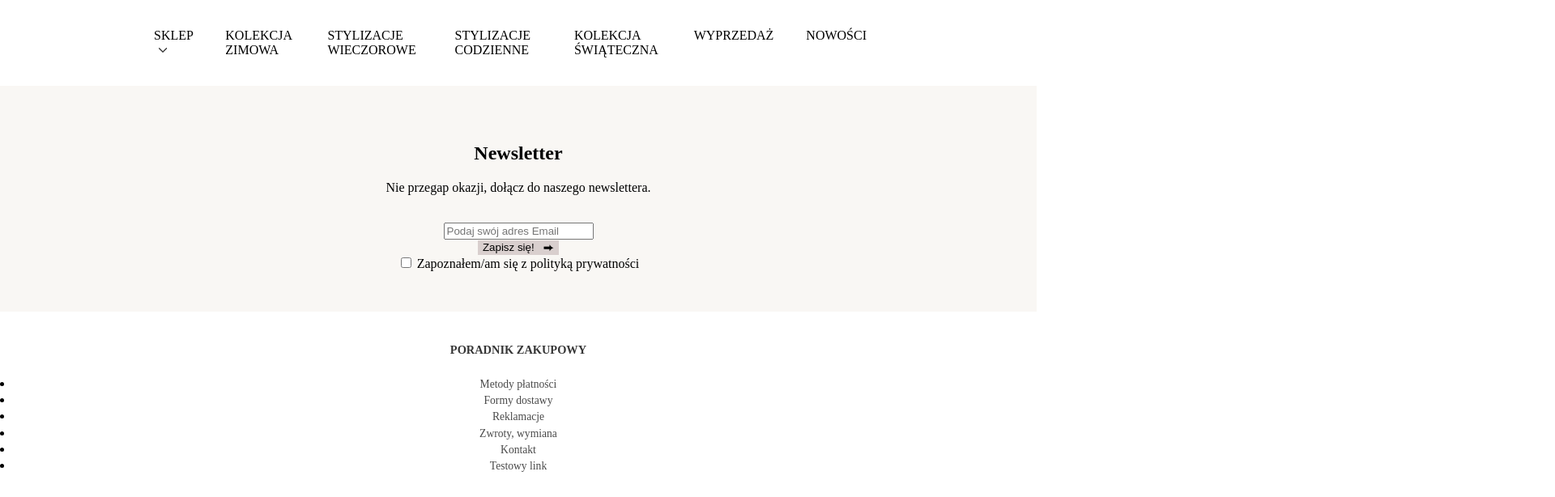
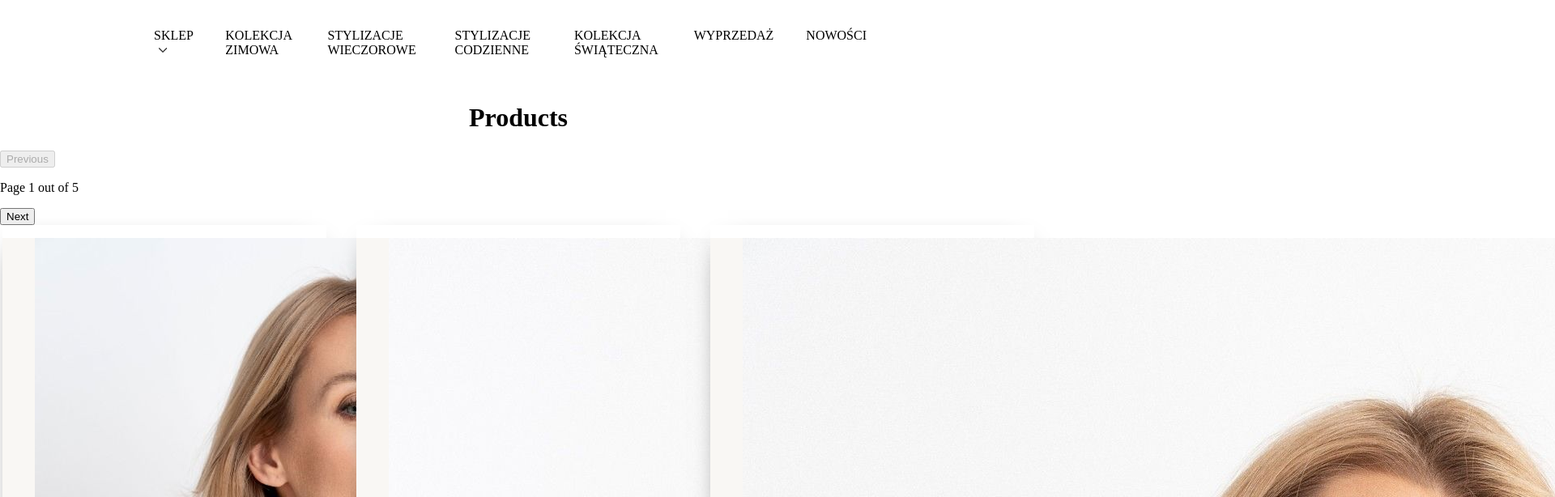
Before and after one commit to Sienkowski99/wsb_shop, a Nuxt app: page /products in a window 1280 px wide. Shown: the part 122-736 px from the top of the page at 81% size, 1920 px wide, since content can reach past the window. Built offline with nearby package versions, Linux system fonts and the light colour scheme.

Commit message:
add products page

```diff
--- a/components/Header/Menu.vue
+++ b/components/Header/Menu.vue
@@ -22,53 +22,57 @@ const dropdown = ref(false);
           v-show="dropdown"
         >
           <div class="menu__dropdown-item">
-            <NuxtLink to="/">Kolekcja</NuxtLink>
+            <NuxtLink to="/products">Kolekcja</NuxtLink>
           </div>
 
           <div class="menu__dropdown-item">
-            <NuxtLink to="/">Sukienki | Kombinezony</NuxtLink>
+            <NuxtLink to="/products">Sukienki | Kombinezony</NuxtLink>
           </div>
 
           <div class="menu__dropdown-item">
-            <NuxtLink to="/">Bluzki | Koszule</NuxtLink>
+            <NuxtLink to="/products">Bluzki | Koszule</NuxtLink>
           </div>
 
           <div class="menu__dropdown-item">
-            <NuxtLink to="/">Marynarki</NuxtLink>
+            <NuxtLink to="/products">Marynarki</NuxtLink>
           </div>
 
           <div class="menu__dropdown-item">
-            <NuxtLink to="/">Płaszcze | Kurtki</NuxtLink>
+            <NuxtLink to="/products">Płaszcze | Kurtki</NuxtLink>
           </div>
 
           <div class="menu__dropdown-item">
-            <NuxtLink to="/">Spodnie</NuxtLink>
+            <NuxtLink to="/products">Spodnie</NuxtLink>
           </div>
 
           <div class="menu__dropdown-item">
-            <NuxtLink to="/">Spódnice</NuxtLink>
+            <NuxtLink to="/products">Spódnice</NuxtLink>
           </div>
 
           <div class="menu__dropdown-item">
-            <NuxtLink to="/">Swetry</NuxtLink>
+            <NuxtLink to="/products">Swetry</NuxtLink>
           </div>
 
           <div class="menu__dropdown-item">
-            <NuxtLink to="/">Golfy</NuxtLink>
+            <NuxtLink to="/products">Golfy</NuxtLink>
           </div>
 
           <div class="menu__dropdown-item">
-            <NuxtLink to="/">Rabat 10%</NuxtLink>
+            <NuxtLink to="/products">Rabat 10%</NuxtLink>
           </div>
         </div>
       </Transition>
 
-      <NuxtLink class="menu__item" to="/">Kolekcja zimowa</NuxtLink>
-      <NuxtLink class="menu__item" to="/">Stylizacje wieczorowe</NuxtLink>
-      <NuxtLink class="menu__item" to="/">Stylizacje codzienne</NuxtLink>
-      <NuxtLink class="menu__item" to="/">Kolekcja świąteczna</NuxtLink>
-      <NuxtLink class="menu__item" to="/">Wyprzedaż</NuxtLink>
-      <NuxtLink class="menu__item" to="/">Nowości</NuxtLink>
+      <NuxtLink class="menu__item" to="/products">Kolekcja zimowa</NuxtLink>
+      <NuxtLink class="menu__item" to="/products"
+        >Stylizacje wieczorowe</NuxtLink
+      >
+      <NuxtLink class="menu__item" to="/products"
+        >Stylizacje codzienne</NuxtLink
+      >
+      <NuxtLink class="menu__item" to="/products">Kolekcja świąteczna</NuxtLink>
+      <NuxtLink class="menu__item" to="/products">Wyprzedaż</NuxtLink>
+      <NuxtLink class="menu__item" to="/products">Nowości</NuxtLink>
     </div>
   </div>
 </template>
--- a/components/Home/Promotions.vue
+++ b/components/Home/Promotions.vue
@@ -43,7 +43,9 @@
         <span class="has-text-black mb-2 mt-4"
           >Produkty z sezonu 2023 i wcześniejsze</span
         >
-        <button class="button is-black">Zobacz &nbsp;&nbsp;⮕</button>
+        <NuxtLink to="/products" class="button is-black"
+          >Zobacz &nbsp;&nbsp;⮕</NuxtLink
+        >
       </div>
     </div>
     <div class="promotion column">
@@ -52,7 +54,9 @@
         <span class="has-text-black mb-2 mt-4"
           >Najnowsze modele kolekcji 2024</span
         >
-        <button class="button is-black">Zobacz &nbsp;&nbsp;⮕</button>
+        <NuxtLink to="/products" class="button is-black"
+          >Zobacz &nbsp;&nbsp;⮕</NuxtLink
+        >
       </div>
     </div>
   </div>
--- /dev/null
+++ b/components/Products/index.vue
@@ -0,0 +1,130 @@
+<script setup>
+function createRandomList(n, from_) {
+  const randomList = [];
+  for (let i = 0; i < n; i++) {
+    const randomIndex = Math.floor(Math.random() * from_.length);
+    randomList.push(from_[randomIndex]);
+  }
+  return randomList;
+}
+
+const baseClothes = [
+  { name: "Marynarka zielona", price: "266,99", imagePath: "clothes1.jpg" },
+  { name: "Biała koszulka", price: "300,00", imagePath: "clothes2.jpg" },
+  { name: "Spódnica Magenta", price: "221,50", imagePath: "clothes3.jpg" },
+  { name: "Spódnica zółta", price: "150,99", imagePath: "clothes4.jpg" },
+  { name: "Spódnica czarna", price: "300,00", imagePath: "clothes5.jpg" },
+  { name: "Płaszcz Borra", price: "221,50", imagePath: "clothes6.jpg" },
+  { name: "Bluzka biała", price: "130,00", imagePath: "clothes7.jpg" },
+  { name: "Bluzka czarna", price: "130,00", imagePath: "clothes8.jpg" },
+  { name: "Koszulka Avocado", price: "221,50", imagePath: "clothes9.jpg" },
+];
+const products = ref(createRandomList(50, baseClothes));
+const selectedPage = ref(1);
+const itemsPerPage = 10;
+const maxPages = Math.ceil(products.value.length / itemsPerPage);
+const paginatedItems = ref([]);
+function setPageTo(page) {
+  selectedPage.value = page;
+}
+function update() {
+  const start = (selectedPage.value - 1) * itemsPerPage;
+  paginatedItems.value = products.value.slice(start, start + itemsPerPage);
+}
+function previousPage(page) {
+  if (selectedPage.value > 1) {
+    selectedPage.value--;
+  }
+  update();
+}
+function nextPage(page) {
+  if (selectedPage.value < maxPages) {
+    selectedPage.value++;
+  }
+  update();
+}
+update();
+</script>
+
+<template>
+  <div
+    class="container mb-6 is-flex is-flex-direction-column is-flex-justify-center"
+  >
+    <h1
+      class="is-size-2 has-text-weight-bold has-text-black my-6 has-text-centered"
+    >
+      Products
+    </h1>
+    <div class="is-flex is-justify-content-center mb-6 custom-gap">
+      <button
+        @click="previousPage"
+        class="button is-black is-small"
+        :disabled="selectedPage === 1"
+      >
+        Previous
+      </button>
+      <p class="is-size-5 my-auto">
+        Page {{ selectedPage }} out of {{ maxPages }}
+      </p>
+      <button
+        @click="nextPage"
+        class="button is-black is-small"
+        :disabled="selectedPage === maxPages"
+      >
+        Next
+      </button>
+    </div>
+    <div class="grid mb-6">
+      <TileTemplate
+        class="cell"
+        v-bind:cloth="cloth"
+        v-bind:size="3"
+        v-for="cloth in paginatedItems"
+      />
+    </div>
+    <div class="mx-6 has-text-gray-light">
+      <p>
+        W sezonie AW 2019 nie dzielimy kolekcji na kilka zamkniętych grup, lecz
+        stawiamy na wybrane kolory i budujemy wokół nich przenikające się między
+        sobą szafy, kapsuły. Główne kolory to cynamon, rudy brąz, butelkowa
+        zieleń, niebieski, granat i szarość oraz bordo. Przeważać zdecydowanie
+        będą modele romantyczne, sukienki rozkloszowane dołem, długości midi w
+        klimatach boho, kwiatowe. W rękawach dużo bufek jako motyw przewodni.
+        Powraca również fontaź w nowym odświeżonym wydaniu. Dużo marszczeń i
+        wiązań. Jest lekko i zwiewnie. Pojawia się również styl trenczowy – w
+        płaszczach i sukienkach. Poza gładkimi tkaninami pojawi się również
+        kratka nawiązująca do angielskiego stylu z przełomu wieków. Dużo
+        romantycznych kwiatowych wzorów. Zwierzęce printy w kolorowym wydaniu.
+      </p>
+    </div>
+  </div>
+</template>
+
+<style scoped>
+.custom-gap {
+  gap: 2rem;
+}
+.grid {
+  display: flex;
+  gap: 2rem;
+  flex-wrap: wrap;
+  justify-content: space-around;
+  align-items: flex-start;
+}
+.cell {
+  width: 25rem;
+  position: relative;
+  -webkit-box-shadow: 2px 13px 35px -20px rgba(0, 0, 0, 1);
+  -moz-box-shadow: 2px 13px 35px -20px rgba(0, 0, 0, 1);
+  box-shadow: 2px 13px 35px -20px rgba(0, 0, 0, 1);
+  box-sizing: border-box;
+  -moz-box-sizing: border-box;
+  -webkit-box-sizing: border-box;
+}
+.cell:hover {
+  -webkit-box-shadow: none;
+  -moz-box-shadow: none;
+  box-shadow: none;
+  border: 2px solid rgba(0, 0, 0, 0.2);
+}
+</style>
--- a/components/Tile/TileTemplate.vue
+++ b/components/Tile/TileTemplate.vue
@@ -1,9 +1,9 @@
 <script setup>
-const props = defineProps(["cloth"]);
+const props = defineProps(["cloth", "size"]);
 </script>
 
 <template>
-  <div class="tile is-parent is-4 p-0">
+  <div class="tile is-parent p-0" :class="size ? `is-`.concat(size) : `is-4`">
     <article class="tile is-child box">
       <figure class="image">
         <img :src="cloth.imagePath" />
--- a/package.json
+++ b/package.json
@@ -21,9 +21,9 @@
     "@fortawesome/free-brands-svg-icons": "^6.5.2",
     "@fortawesome/free-regular-svg-icons": "^6.5.2",
     "@fortawesome/free-solid-svg-icons": "^6.5.2",
+    "@nuxtjs/google-fonts": "^3.1.3",
     "@nuxtjs/pwa": "^3.3.5",
     "@types/node": "^20.12.6",
-    "@nuxtjs/google-fonts": "^3.1.3",
     "@vesp/nuxt-fontawesome": "^1.0.4",
     "sass": "^1.71.1"
   }
--- a/pages/contact.vue
+++ /dev/null
@@ -1,3 +0,0 @@
-<template>
-  <h3>Contact</h3>
-</template>
--- a/pages/list.vue
+++ /dev/null
@@ -1,3 +0,0 @@
-<template>
-  <h3>List</h3>
-</template>
--- a/pages/product.vue
+++ b/pages/products.vue
@@ -1,3 +1,3 @@
 <template>
-  <h3>Product</h3>
+  <Products />
 </template>
```
